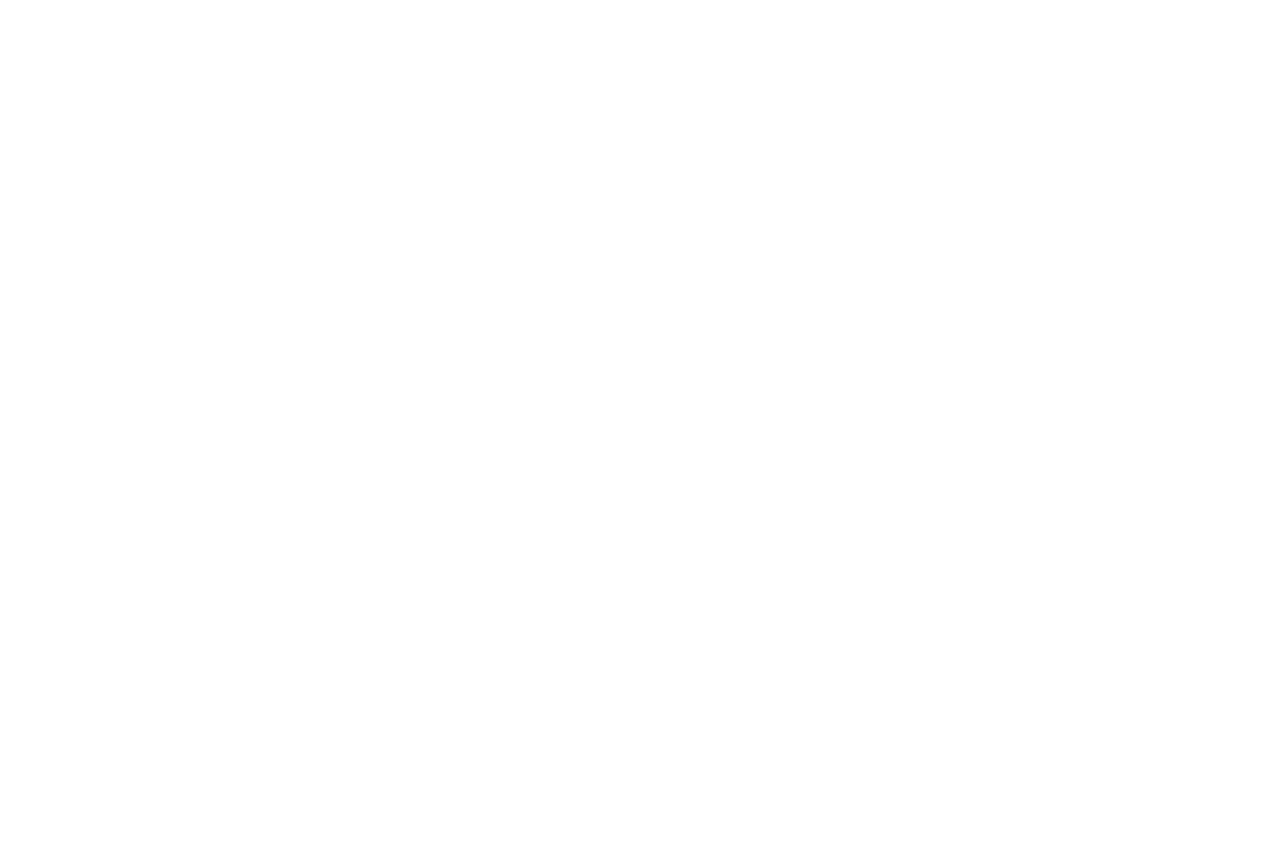
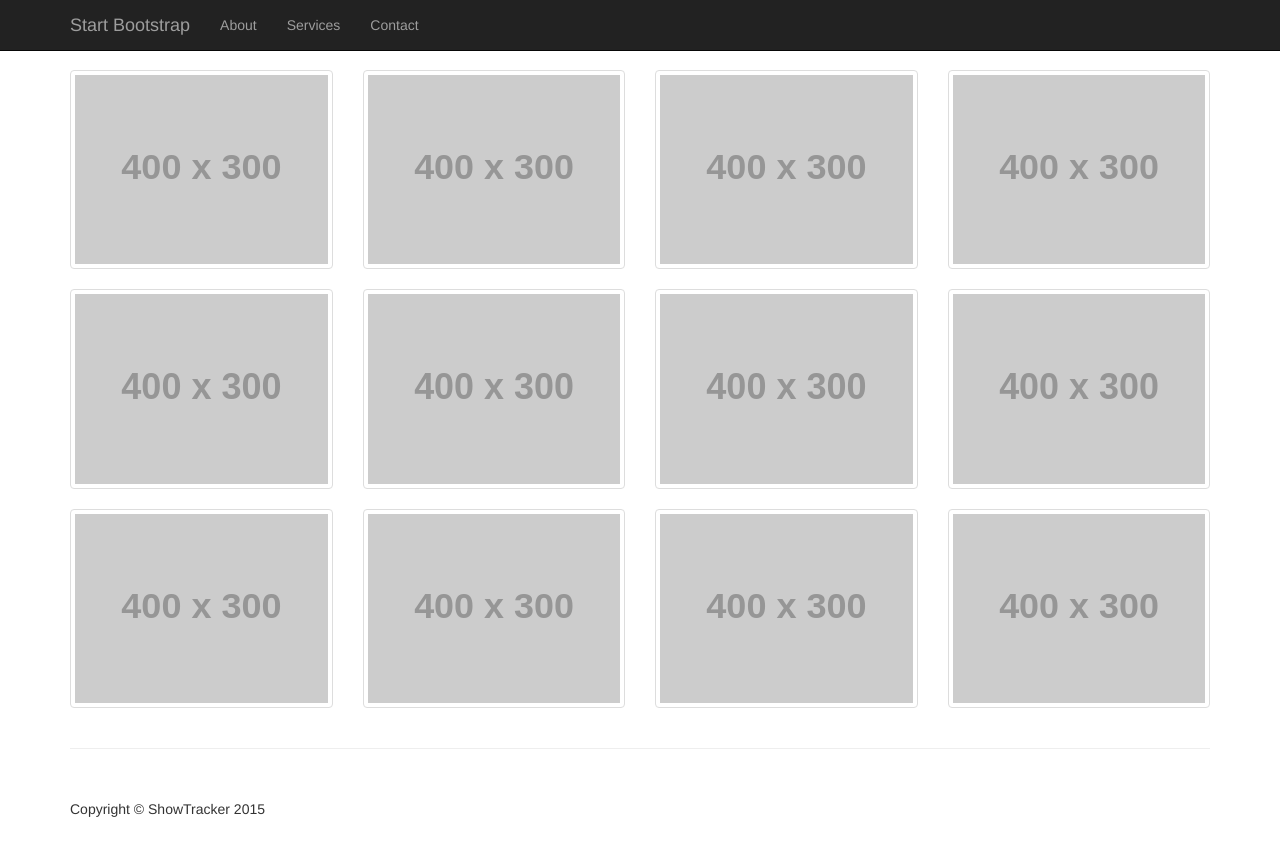
Before and after one commit to FredBouillon/showTracker, a website: page app/index.html in a window 1280 px wide. Before the commit the page ends 800 px from the top, so only its background shows below. Drawn offline with nearby package versions, Linux system fonts and the light colour scheme; placeholder pictures from the web are drawn by us.

Commit message:
Added css template and installed some libraries

```diff
--- /dev/null
+++ b/app/app.js
@@ -0,0 +1,8 @@
+/**
+ * Created by frederikbouillon on 22/02/15.
+ */
+(function () {
+    'use strict';
+
+    angular.module('app', []);
+}());
--- /dev/null
+++ b/app/common/styles/thumbnail-gallery.css
@@ -0,0 +1,13 @@
+/*!
+ * Start Bootstrap - Thumbnail Gallery HTML Template (http://startbootstrap.com)
+ * Code licensed under the Apache License v2.0.
+ * For details, see http://www.apache.org/licenses/LICENSE-2.0.
+ */
+
+body {
+    padding-top: 70px; /* Required padding for .navbar-fixed-top. Change if height of navigation changes. */
+}
+
+footer {
+    margin: 50px 0;
+}
--- a/app/index.html
+++ b/app/index.html
@@ -1,10 +1,155 @@
 <!DOCTYPE html>
-<html>
-<head lang="en">
-    <meta charset="UTF-8">
-    <title></title>
+<html lang="en">
+
+<head>
+
+    <meta charset="utf-8">
+    <meta http-equiv="X-UA-Compatible" content="IE=edge">
+    <meta name="viewport" content="width=device-width, initial-scale=1">
+    <meta name="description" content="">
+    <meta name="author" content="Frederik Bouillon">
+
+    <title>ShowTracker</title>
+
+    <!-- Bootstrap Core CSS -->
+    <link href="bower_components/bootstrap/dist/css/bootstrap.css" rel="stylesheet">
+
+    <!-- Custom CSS -->
+    <link href="common/styles/thumbnail-gallery.css" rel="stylesheet">
+
+    <!-- HTML5 Shim and Respond.js IE8 support of HTML5 elements and media queries -->
+    <!-- WARNING: Respond.js doesn't work if you view the page via file:// -->
+    <!--[if lt IE 9]>
+    <!--<script src="https://oss.maxcdn.com/libs/html5shiv/3.7.0/html5shiv.js"></script>-->
+    <!--<script src="https://oss.maxcdn.com/libs/respond.js/1.4.2/respond.min.js"></script>-->
+    <![endif]-->
+
 </head>
-<body>
+
+<body ng-app="app" ng-strict-di>
+
+<!-- Navigation -->
+<nav class="navbar navbar-inverse navbar-fixed-top" role="navigation">
+    <div class="container">
+        <!-- Brand and toggle get grouped for better mobile display -->
+        <div class="navbar-header">
+            <button type="button" class="navbar-toggle" data-toggle="collapse" data-target="#bs-example-navbar-collapse-1">
+                <span class="sr-only">Toggle navigation</span>
+                <span class="icon-bar"></span>
+                <span class="icon-bar"></span>
+                <span class="icon-bar"></span>
+            </button>
+            <a class="navbar-brand" href="#">Start Bootstrap</a>
+        </div>
+        <!-- Collect the nav links, forms, and other content for toggling -->
+        <div class="collapse navbar-collapse" id="bs-example-navbar-collapse-1">
+            <ul class="nav navbar-nav">
+                <li>
+                    <a href="#">About</a>
+                </li>
+                <li>
+                    <a href="#">Services</a>
+                </li>
+                <li>
+                    <a href="#">Contact</a>
+                </li>
+            </ul>
+        </div>
+        <!-- /.navbar-collapse -->
+    </div>
+    <!-- /.container -->
+</nav>
+
+<!-- Page Content -->
+<div class="container">
+
+    <div class="row">
+
+        <div class="col-lg-3 col-md-4 col-xs-6 thumb">
+            <a class="thumbnail" href="#">
+                <img class="img-responsive" src="http://placehold.it/400x300" alt="">
+            </a>
+        </div>
+        <div class="col-lg-3 col-md-4 col-xs-6 thumb">
+            <a class="thumbnail" href="#">
+                <img class="img-responsive" src="http://placehold.it/400x300" alt="">
+            </a>
+        </div>
+        <div class="col-lg-3 col-md-4 col-xs-6 thumb">
+            <a class="thumbnail" href="#">
+                <img class="img-responsive" src="http://placehold.it/400x300" alt="">
+            </a>
+        </div>
+        <div class="col-lg-3 col-md-4 col-xs-6 thumb">
+            <a class="thumbnail" href="#">
+                <img class="img-responsive" src="http://placehold.it/400x300" alt="">
+            </a>
+        </div>
+        <div class="col-lg-3 col-md-4 col-xs-6 thumb">
+            <a class="thumbnail" href="#">
+                <img class="img-responsive" src="http://placehold.it/400x300" alt="">
+            </a>
+        </div>
+        <div class="col-lg-3 col-md-4 col-xs-6 thumb">
+            <a class="thumbnail" href="#">
+                <img class="img-responsive" src="http://placehold.it/400x300" alt="">
+            </a>
+        </div>
+        <div class="col-lg-3 col-md-4 col-xs-6 thumb">
+            <a class="thumbnail" href="#">
+                <img class="img-responsive" src="http://placehold.it/400x300" alt="">
+            </a>
+        </div>
+        <div class="col-lg-3 col-md-4 col-xs-6 thumb">
+            <a class="thumbnail" href="#">
+                <img class="img-responsive" src="http://placehold.it/400x300" alt="">
+            </a>
+        </div>
+        <div class="col-lg-3 col-md-4 col-xs-6 thumb">
+            <a class="thumbnail" href="#">
+                <img class="img-responsive" src="http://placehold.it/400x300" alt="">
+            </a>
+        </div>
+        <div class="col-lg-3 col-md-4 col-xs-6 thumb">
+            <a class="thumbnail" href="#">
+                <img class="img-responsive" src="http://placehold.it/400x300" alt="">
+            </a>
+        </div>
+        <div class="col-lg-3 col-md-4 col-xs-6 thumb">
+            <a class="thumbnail" href="#">
+                <img class="img-responsive" src="http://placehold.it/400x300" alt="">
+            </a>
+        </div>
+        <div class="col-lg-3 col-md-4 col-xs-6 thumb">
+            <a class="thumbnail" href="#">
+                <img class="img-responsive" src="http://placehold.it/400x300" alt="">
+            </a>
+        </div>
+    </div>
+
+    <hr>
+
+    <!-- Footer -->
+    <footer>
+        <div class="row">
+            <div class="col-lg-12">
+                <p>Copyright &copy; ShowTracker 2015</p>
+            </div>
+        </div>
+    </footer>
+
+</div>
+<!-- /.container -->
+
+<!-- jQuery -->
+<script src="bower_components/jquery/dist/jquery.js"></script>
+<script src="bower_components/angular/angular.js"></script>
+
+<!-- Bootstrap Core JavaScript -->
+<script src="bower_components/bootstrap/dist/js/bootstrap.js"></script>
+
+<script src="app.js"></script>
 
 </body>
+
 </html>
--- a/bower.json
+++ b/bower.json
@@ -6,6 +6,7 @@
   ],
   "license": "MIT",
   "dependencies": {
-    "angular": "~1.3.13"
+    "angular": "~1.3.13",
+    "bootstrap": "~3.3.2"
   }
 }
```
